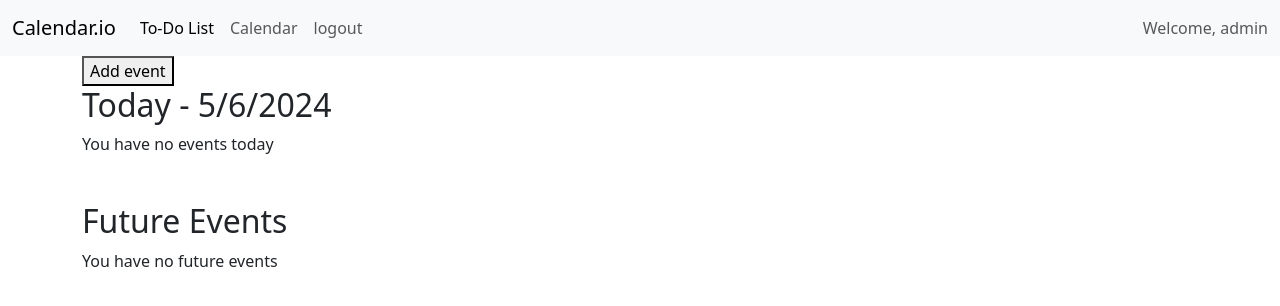
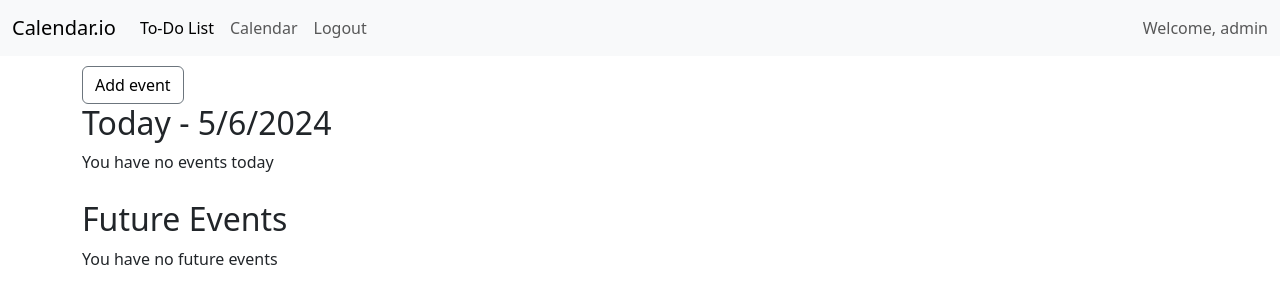
Before and after one commit to alex-aNelson/313-project, a Django app: page / in a window 1280 px wide. Shown: the top 306 px of the page. Run offline with Django 5.2, Linux system fonts and the light colour scheme; a user stored in the database is signed in; data comes from the database, SQL or seed files in the repository; both versions use the stored data as it was after the commit.

Commit message:
Styling and fixed event cards

```diff
--- a/calendar_project/calendarAPP/templates/calendarAPP/calendar.html
+++ b/calendar_project/calendarAPP/templates/calendarAPP/calendar.html
@@ -12,8 +12,8 @@
         <!-- {% include 'calendarAPP/login.html' %} -->
     {% endif %} {% endcomment %}
 <div class="container" style="margin-bottom: 5px; margin-top: 5px;">
-	<a class="btn btn-info" href="{% url 'cal:calendar' %}?{{ prev_month }}"> Previous Month </a>
-	<a class="btn btn-info" style="float: right;" href="{% url 'cal:calendar' %}?{{ next_month }}"> Next Month </a>
+	<a class="btn btn-primary" href="{% url 'cal:calendar' %}?{{ prev_month }}"> Previous Month </a>
+	<a class="btn btn-primary" style="float: right;" href="{% url 'cal:calendar' %}?{{ next_month }}"> Next Month </a>
 </div>
     {{calendar}}
 {% endblock content %}
--- a/calendar_project/calendarAPP/templates/calendarAPP/index.html
+++ b/calendar_project/calendarAPP/templates/calendarAPP/index.html
@@ -7,7 +7,7 @@
 {% block content %}
     {% comment %} <a class="btn btn-secondary" href="{% url 'add' %}">Add New Event</a> {% endcomment %}
 
-    <a href="{% url 'cal:add_event' %}"><button>Add event</button></a>
+    <a href="{% url 'cal:add_event' %}" class="btn btn-secondary" style="margin-top: 10px">Add event</a>
 
 
     <div class="today">
@@ -16,7 +16,7 @@
             {% if today_events %}
                 {% for event in today_events %}
                     <div class="col-sm-3">
-                        <div class="card">
+                        <div class="card border border-dark w-100" style="margin-left: 5px;">
                             <div class="card-body">
                                 <h3 class="card-title">{{event.title}}</h3>
                                 <p class="card-text">Event Date: {{event.event_date|date:"n/d/Y"}}</p>
@@ -31,13 +31,13 @@
         </div>
     </div>
 
-    <div class="future" style="margin-top: 30px">
+    <div class="future" style="margin-top: 10px">
         <h2>Future Events</h2>
         <div class="row">
             {% if future_events %}
                 {% for event in future_events %}
                     <div class="col-sm-3"  style="margin-bottom: 25px;">
-                        <div class="card">
+                        <div class="card border border-dark w-100" style="margin-left: 5px;">
                             <div class="card-body">
                                 <h3 class="card-title">{{event.title}}</h3>
                                 <p class="card-text">Event Date: {{event.event_date|date:"n/d/Y"}}</p>
--- a/calendar_project/calendarAPP/templates/calendarAPP/navbar.html
+++ b/calendar_project/calendarAPP/templates/calendarAPP/navbar.html
@@ -14,11 +14,11 @@
               <a class="nav-link" href="{% url 'cal:calendar'%}">Calendar</a>
             </li>
             <li class="nav-item">
-              <a class="nav-link" href="{% url 'cal:logout' %}">logout</a>
+              <a class="nav-link" href="{% url 'cal:logout' %}">Logout</a>
             </li>
           {% else %}
             <li class="nav-item">
-              <a class="nav-link" href="{% url 'cal:login' %}">login</a>
+              <a class="nav-link" href="{% url 'cal:login' %}">Login</a>
             </li>
             <li class="nav-item">
               <a class="nav-link" href="{% url 'register' %}">Registration</a>
```
Also changed, not shown: calendar_project/db.sqlite3.
